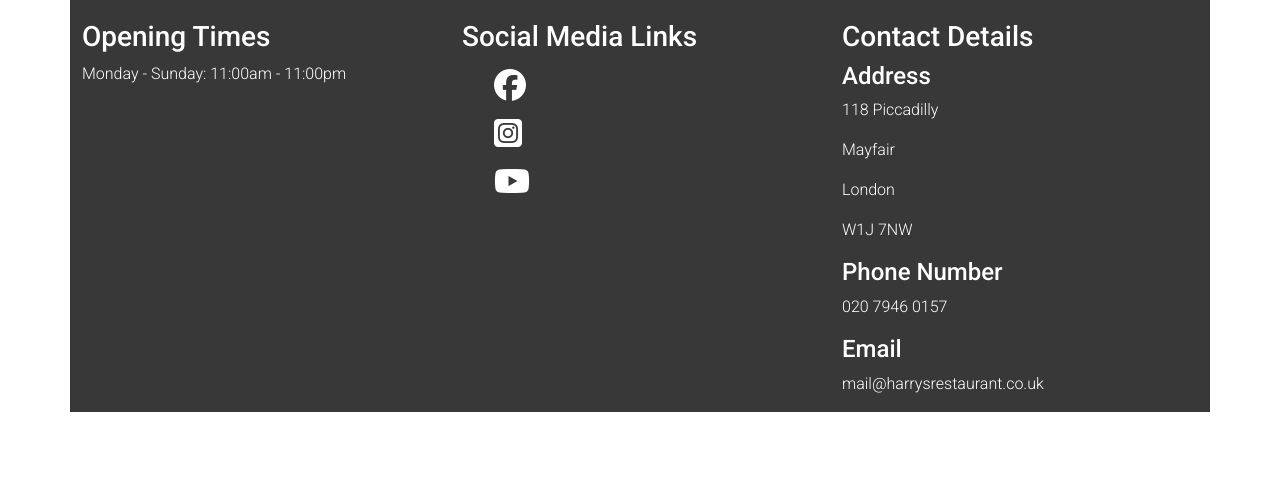
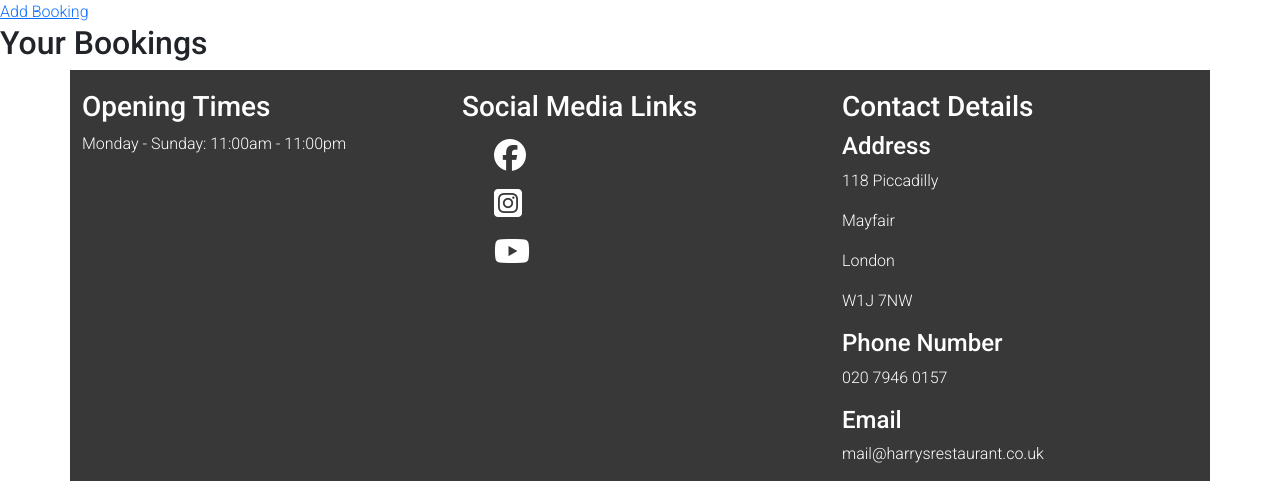
Before and after one commit to hpearson98/harrys-restaurant, a Django app: page /bookings.html in a window 1280 px wide. Shown: the part 74-555 px from the top of the page. Run offline with Django 3.2, Linux system fonts and the light colour scheme; some libraries are stand-ins or nearby versions.

Commit message:
Added add_booking.html template and linked view and url to render it

```diff
--- a/booking/forms.py
+++ b/booking/forms.py
@@ -15,3 +15,6 @@ class ReservationForm(ModelForm):
             'time',
             'special_requests',
         ]
+
+
+form = ReservationForm()
--- a/booking/urls.py
+++ b/booking/urls.py
@@ -1,10 +1,11 @@
 from . import views
 from django.urls import path
 from django.views.generic import TemplateView
-from .views import HomeView, MenuView
+from .views import HomeView, MenuView, AddBookingView
 
 urlpatterns = [
     path('', HomeView.as_view(), name='home'),
     path('bookings.html', views.ReservationList.as_view(), name='bookings'),
     path('menu.html', MenuView.as_view(), name='menu'),
+    path('add_booking.html', AddBookingView.as_view(), name='add-booking'),
 ]
--- a/booking/views.py
+++ b/booking/views.py
@@ -25,16 +25,20 @@ class MenuView(TemplateView):
     template_name = "menu.html"
 
 
-def get_name(request):
+class AddBookingView(TemplateView):
+    template_name = "add_booking.html"
+
+
+def post_reservation(request):
 
     if request.method == 'POST':
         form = ReservationForm(request.POST)
-        """
+
         if form.is_valid():
-            return HttpResponseRedirect('/confirmation/')
-        """
+            return HttpResponseRedirect('bookings')
+
     # if a GET method (or any other method), it will create a blank form
     else:
         form = ReservationForm()
 
-    return render(request, 'add_booking.html', {'form': form})
+    return render(request, 'add_booking.html', {'booking-form': form})
--- a/harrys_restaurant/settings.py
+++ b/harrys_restaurant/settings.py
@@ -32,7 +32,7 @@ SECRET_KEY = os.environ.get('SECRET_KEY')
 DEBUG = True
 
 ALLOWED_HOSTS = [
-    '8000-hpearson98-harrysrestau-4154c4akoe3.ws-eu102.gitpod.io',
+    '8000-hpearson98-harrysrestau-4154c4akoe3.ws-eu103.gitpod.io',
     'localhost',
     'harrys-restaurant-2775ba804436.herokuapp.com',
 ]
--- a/templates/add_booking.html
+++ b/templates/add_booking.html
@@ -1,5 +1,9 @@
 {% extends "base.html" %}
 
 {% block content %}
-
+<h1>Please fill in your details</h1>
+<form action="your-booking" method="POST">
+    {% csrf_token %}
+    {{ booking_form }}
+</form>
 {% endblock %}
--- a/templates/bookings.html
+++ b/templates/bookings.html
@@ -1,17 +1,16 @@
 {% extends "base.html" %}
 
 {% block content %}
-{% if user.is_authenticated %}
+<a href="{% url 'add-booking' %}">Add Booking</a>
 <h2>Your Bookings</h2>
-<div class="col">
-    <div class="row">
-        <p>Booking number:</p>
-    </div>
-    <div class="row">
-        Booking name:
+{% for booking in form %}
+<div class="row">
+    <div class="col">
+        <p class="booking-number">Booking number: { booking.id }</p>
+        <p class="booking-name">Booking name: { booking.first_name } { booking.last_name }</p>
+        <p class="booking-date">Booking date: { booking.date }</p>
+        <p class="booking-time">Booking time: { booking.time }</p>
     </div>
 </div>
-{% else %}
-
-{% endif %}
+{% endfor %}
 {% endblock %}
```
Also changed, not shown: booking/migrations/0006_alter_reservation_date.py (added).
